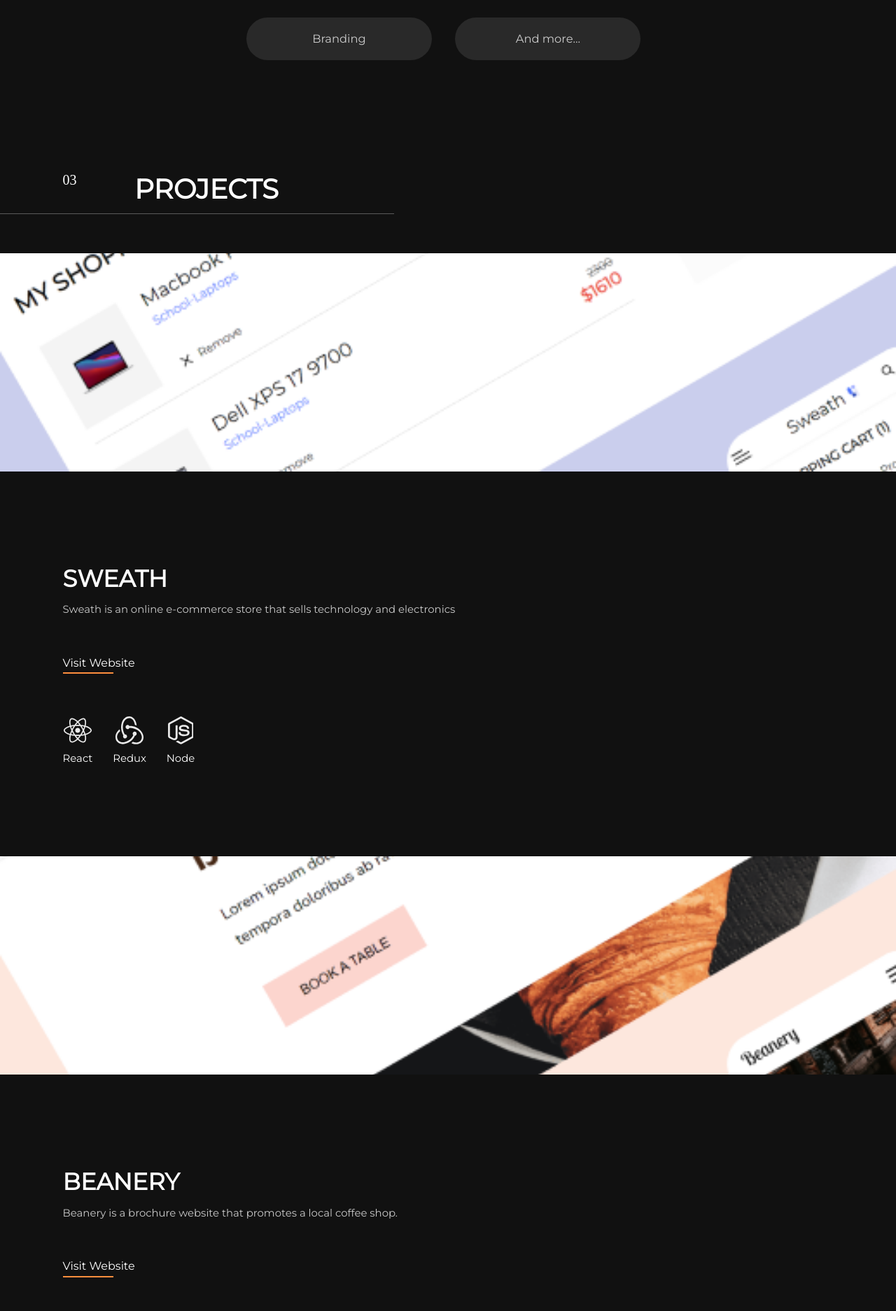
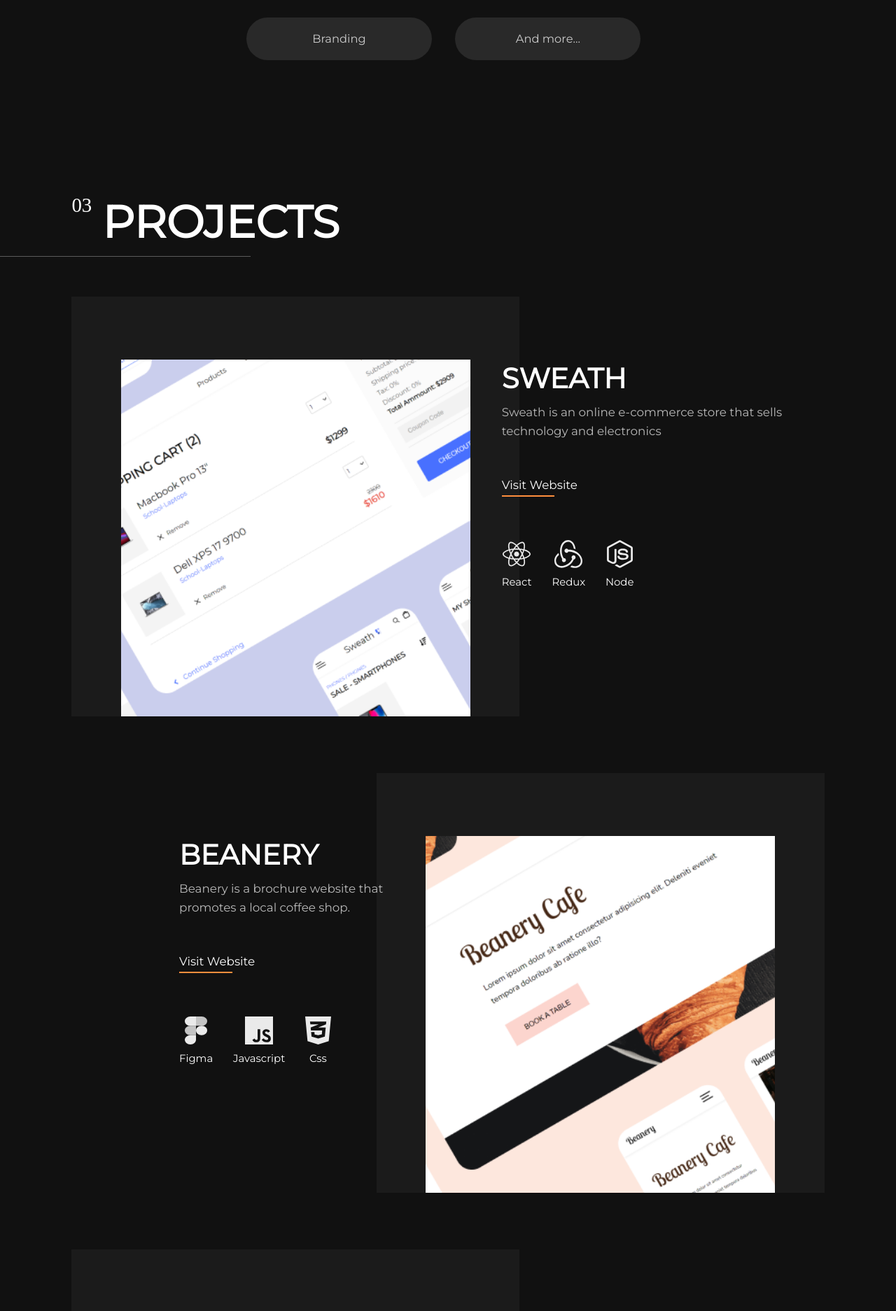
Before and after one commit to tommyyh/Portfolio, a Django app: page / in a window 1280 px wide. Shown: the part 1418-3292 px from the top of the page at 70% size. Run offline with Django 3.2, Linux system fonts and the light colour scheme; some web fonts are replaced.

Commit message:
Added projects for desktop

```diff
--- a/home/templates/home/projects.html
+++ b/home/templates/home/projects.html
@@ -4,9 +4,11 @@
 
 <div class="projects__cards">
   <div class="projects__card">
-    <a href="#">
-      <img src="{% static '/images/sweath.png' %}" alt="Beanery thumbnail" />
+    <span>
+      <a href="#" target="_blank">
+        <img src="{% static '/images/sweath.png' %}" alt="Sweath thumbnail" />
       </a>
+    </span>
 
     <div class="projects__card_info">
       <h3>SWEATH</h3>
@@ -71,10 +73,12 @@
     </div>
   </div>
 
-  <div class="projects__card">
+  <div class="projects__card" id="projects__card_middle">
+    <span>
       <a href="#">
         <img src="{% static '/images/beanery.png' %}" alt="Beanery thumbnail" />
       </a>
+    </span>
 
     <div class="projects__card_info">
       <h3>BEANERY</h3>
@@ -160,9 +164,11 @@
   </div>
 
   <div class="projects__card">
+    <span>
       <a href="#">
-      <img src="{% static '/images/frievel.png' %}" alt="Beanery thumbnail" />
+        <img src="{% static '/images/frievel.png' %}" alt="Frievel thumbnail" />
       </a>
+    </span>
 
     <div class="projects__card_info">
       <h3>FRIEVEL</h3>
--- a/static/css/home/projects.css
+++ b/static/css/home/projects.css
@@ -121,3 +121,175 @@
   margin-top: 0.8rem;
   border: none;
 }
+
+@media all and (min-width: 1025px) {
+  .projects h2 {
+    margin: 12rem 0 4.25rem 11.4%;
+    font-size: 4rem;
+  }
+
+  .projects h2::before {
+    content: '03';
+    font-family: var(--font-family2);
+    position: absolute;
+    font-weight: 100;
+    font-size: 1.8rem;
+    margin-left: -3.4%;
+    margin-top: -0.08%;
+  }
+
+  .projects h2::after {
+    content: '';
+    position: absolute;
+    width: 28%;
+    height: 1.25px;
+    background: #5b5b5b;
+    left: 0;
+    margin-top: 5.5rem;
+  }
+
+  .projects__card {
+    margin-top: 33vh;
+  }
+
+  .projects__card:first-child {
+    margin-top: 0;
+  }
+
+  .projects__card span {
+    display: flex;
+    justify-content: center;
+    align-items: flex-end;
+    height: 75vh;
+    background: #1b1b1b;
+    width: 50%;
+    position: absolute;
+    left: 8%;
+    z-index: -1;
+  }
+
+  .projects__card img {
+    width: 100%;
+    height: 100%;
+    object-fit: cover;
+  }
+
+  .projects__card a {
+    width: 78%;
+    height: 85%;
+  }
+
+  .projects__card_info {
+    padding-left: 56%;
+    padding-top: 7.2%;
+  }
+
+  #projects__card_middle .projects__card_tech {
+    padding-left: 20%;
+  }
+
+  #projects__card_middle .projects__card_info {
+    padding-left: 20%;
+  }
+
+  #projects__card_middle span {
+    left: initial;
+    right: 8%;
+  }
+
+  #projects__card_middle .projects__card_info p {
+    margin: 0.72rem 69% 3.3rem 0;
+  }
+
+  .projects__card_info h3 {
+    font-size: 2.5rem;
+  }
+
+  .projects__card_info p {
+    color: #b9b9b9;
+    line-height: 1.68rem;
+    margin: 0.72rem 22% 3.3rem 0;
+    font-size: 1.05rem;
+  }
+
+  .projects__card_info a {
+    color: #fff;
+    text-decoration: none;
+    font-size: 1.05rem;
+    position: relative;
+    transition: ease 300ms;
+  }
+
+  .projects__card_info a::after {
+    content: '';
+    position: absolute;
+    width: 70%;
+    height: 2px;
+    background: var(--accent-color);
+    left: 0;
+    bottom: -35%;
+  }
+
+  .projects__card_tech {
+    display: flex;
+    justify-content: flex-start;
+    width: 100%;
+    padding: 4.3rem 0 0 56%;
+  }
+
+  .projects_card_icon {
+    display: flex;
+    flex-direction: column;
+    align-items: center;
+    margin-left: 1.8rem;
+  }
+
+  .projects_card_icon:first-child {
+    margin-left: 0;
+  }
+
+  .projects_card_icon h5 {
+    margin-top: 0.7rem;
+    font-size: 0.93rem;
+    font-weight: 500;
+  }
+
+  .projects__buttons {
+    display: flex;
+    flex-direction: row;
+    justify-content: center;
+    width: 100%;
+    margin-top: 7rem;
+  }
+
+  .projects__more {
+    height: 3.2rem;
+    width: 12.2rem;
+    border: 1.5px solid var(--accent-color);
+    color: #fff;
+    font-size: 1.1rem;
+    font-weight: 500;
+    background: transparent;
+    margin-left: -1.5%;
+  }
+
+  .projects__more:hover {
+    background: var(--accent-color);
+  }
+
+  .projects__contact {
+    height: 3.2rem;
+    width: 12.2rem;
+    background: var(--accent-color);
+    font-size: 1.1rem;
+    font-weight: 500;
+    color: #fff;
+    margin-top: 0rem;
+    border: none;
+    margin-left: 1.5%;
+  }
+
+  .projects__contact:hover {
+    background: #ff7817;
+  }
+}
```
Lines whose indentation alone changed are shown as unchanged.
